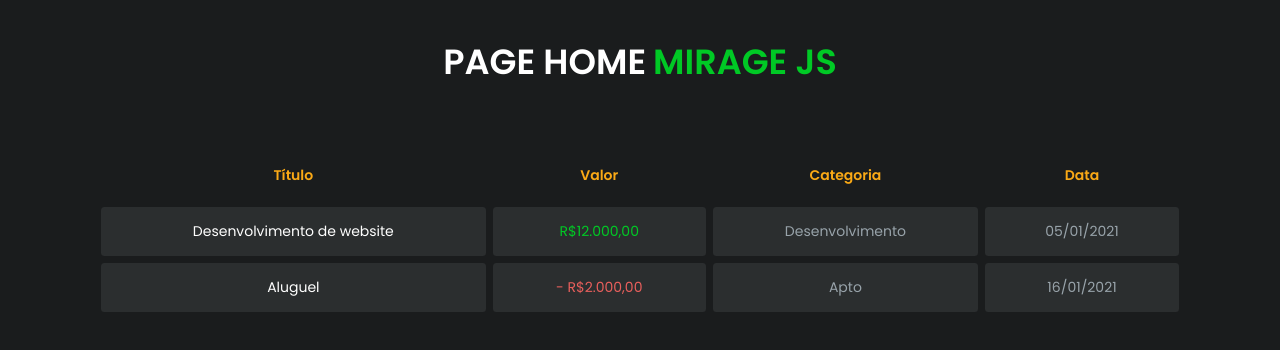
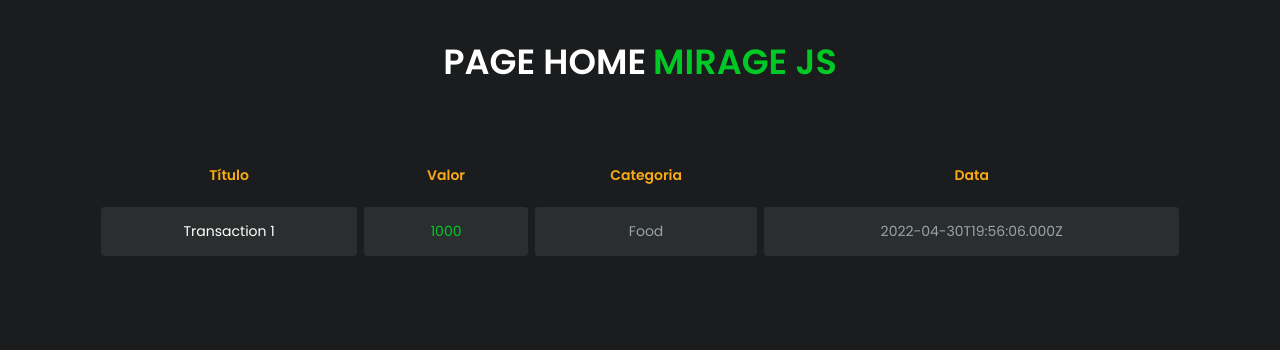
Before and after one commit to emffor/rjs-frontend-sem-backend-miragejs, a React (Create React App) app: page / in a window 1280 px wide. Shown: the top 350 px of the page. Built offline with nearby package versions, Linux system fonts and the light colour scheme; no server answers; what miragejs would draw is missing.

Commit message:
implementação estática

```diff
--- a/src/App.tsx
+++ b/src/App.tsx
@@ -1,16 +1,7 @@
-import { useEffect } from 'react';
-
 import { Home } from './pages/Home';
 import './styles/global.scss';
 
 export function App () {
-
-  useEffect(() => {
-    fetch('http://localhost:3000/api/transactions')
-    .then(response => response.json())
-    .then(data => console.log(data));
-  },[]);
-
   return (
     <>
       <Home />
--- a/src/components/Transactions/index.tsx
+++ b/src/components/Transactions/index.tsx
@@ -1,6 +1,16 @@
 import styles from './styles.module.scss';
+export interface TransactionsProps {
+    title: string;
+    amount: number;
+    category: string;
+    createdAt: string;
+}
 
-export function Transactions(){
+interface Props {
+    data: TransactionsProps;
+}
+
+export function Transactions({ data } : Props){
   return (
     <main className={styles.container}>
         <table>
@@ -16,19 +26,11 @@
 
             <tbody>
                 <tr>
-                   <td>Desenvolvimento de website</td>
-                   <td className={styles.deposit}>R$12.000,00</td>
-                   <td>Desenvolvimento</td>
-                   <td>05/01/2021</td>
+                   <td>{data.title}</td>
+                   <td className={styles.deposit}>{data.amount}</td>
+                   <td>{data.category}</td>
+                   <td>{data.createdAt}</td>
                 </tr>
-
-                <tr>
-                   <td>Aluguel</td>
-                   <td className={styles.withdraw}>- R$2.000,00</td>
-                   <td>Apto</td>
-                   <td>16/01/2021</td>
-                </tr>
-
             </tbody>
         </table>
     </main>
--- a/src/index.tsx
+++ b/src/index.tsx
@@ -21,7 +21,7 @@
           title: 'Transaction 2',
           amount: 2500,
           type: 'exit',
-          category: 'Food',
+          category: 'Comissão',
           createdAt: new Date().toISOString()
         },
         {
@@ -29,7 +29,7 @@
           title: 'Transaction 3',
           amount: 5000,
           type: 'deposit',
-          category: 'Food',
+          category: 'Carro',
           createdAt: new Date().toISOString()
         },
       ]
--- a/src/pages/Home/index.tsx
+++ b/src/pages/Home/index.tsx
@@ -1,12 +1,29 @@
 import { Transactions } from '../../components/Transactions';
 import styles from './styles.module.scss';
 
+interface Transactions  {
+  title: string;
+  amount: number;
+  category: string;
+  createdAt: string;
+}
+
+const transactions = {
+  title: 'Transaction 1',
+  amount: 1000,
+  category: 'Food',
+  createdAt: new Date().toISOString()
+}
+
 export function Home(){
+
   return (
     <main className={styles.container}>
         <h1>PAGE HOME <span>MIRAGE JS</span></h1>
 
-        <Transactions />
+        <Transactions
+          data={transactions}
+        />
     </main>
   );
 }
```
